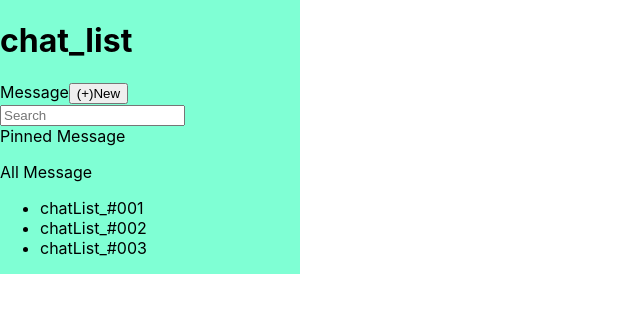
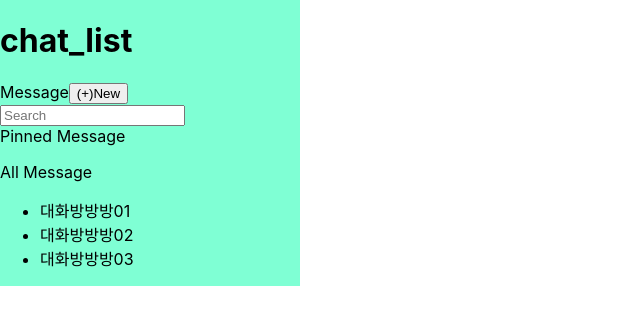
Before and after one commit to 86nicholaskim/chatchat, a React (Create React App) app: page / in a window 1280 px wide. Shown: the top 324 px of the page, without its empty margins (0-640 px from the left). Built offline with nearby package versions, Linux system fonts and the light colour scheme.

Commit message:
add search

```diff
--- a/src/api/chat/chat_api.tsx
+++ b/src/api/chat/chat_api.tsx
@@ -6,8 +6,13 @@ export interface IRoom {
   write_time?: string;
   room_number?: string;
 }
-export interface IChatRoom {
+
+export interface IChatRoomKey {
   key: string;
+  title: string;
+}
+
+export interface IChatRoom extends IChatRoomKey {
   members: {
     key?: string;
     member_name?: string;
@@ -27,6 +32,7 @@ export interface IChatRoomMember {
 const chatRoomData = [
   {
     key: "chatList_#001",
+    title: "대화방방방01",
     members: [
       {
         key: "113111.800000004",
@@ -92,6 +98,7 @@ const chatRoomData = [
   },
   {
     key: "chatList_#002",
+    title: "대화방방방02",
     members: [
       {
         key: "113344.800000004",
@@ -125,6 +132,7 @@ const chatRoomData = [
   },
   {
     key: "chatList_#003",
+    title: "대화방방방03",
     members: [
       {
         key: "114344.800000004",
@@ -160,6 +168,7 @@ const chatRoomData = [
 
 let initRoomData = {
   key: "",
+  title: "",
   members: [],
   data: [
     {
@@ -173,9 +182,13 @@ let initRoomData = {
   ],
 } as IChatRoom;
 
-export async function setChatRoomData(chatId: string): Promise<boolean> {
+export async function setChatRoomData(
+  key: string,
+  title: string
+): Promise<boolean> {
   let result = false;
-  initRoomData.key = chatId;
+  initRoomData.key = key;
+  initRoomData.title = title;
 
   await setTimeout(() => {
     chatRoomData.push(initRoomData);
--- a/src/component/chat/list/AllMessage.tsx
+++ b/src/component/chat/list/AllMessage.tsx
@@ -1,9 +1,13 @@
 import { Dispatch, SetStateAction } from "react";
 import { JsxElement } from "typescript";
-import { IChatRoom, getChatRoomData } from "../../../api/chat/chat_api";
+import {
+  IChatRoom,
+  IChatRoomKey,
+  getChatRoomData,
+} from "../../../api/chat/chat_api";
 
 interface IAllMessage {
-  chatList: { key: string }[];
+  chatList: IChatRoomKey[];
   chatCurrentData: IChatRoom;
   dispatch: Dispatch<any>;
 }
@@ -50,7 +54,7 @@ export default function AllMessage({
             <li key={item.key}>
               <div className="chat_list_item">
                 <div onClick={onClickList} className="chat_title">
-                  {item.key}
+                  {item.title}
                 </div>
               </div>
             </li>
--- a/src/component/chat/list/ChatList.tsx
+++ b/src/component/chat/list/ChatList.tsx
@@ -1,12 +1,13 @@
-import { Dispatch, SetStateAction, useRef, useState } from "react";
+import { Dispatch } from "react";
 import AllMessage from "./AllMessage";
 import NewMessage from "./NewMessage";
 import PinnedMessage from "./PinnedMessage";
-import { IChatRoom } from "../../../api/chat/chat_api";
+import { IChatRoom, IChatRoomKey } from "../../../api/chat/chat_api";
+import Search from "./Search";
 
 interface IChatList {
   dispatch: Dispatch<any>;
-  chatList: { key: string }[];
+  chatList: IChatRoomKey[];
   chatCurrentData: IChatRoom;
   showRoomInfo: boolean;
   showChatRoom: boolean;
@@ -32,6 +33,7 @@ export default function ChatList({
               showRoomInfo={showRoomInfo}
               showChatRoom={showChatRoom}
             />
+            <Search dispatch={dispatch} />
             <PinnedMessage />
             <AllMessage
               dispatch={dispatch}
--- a/src/component/chat/list/NewMessage.tsx
+++ b/src/component/chat/list/NewMessage.tsx
@@ -1,7 +1,8 @@
-import { Dispatch, SetStateAction, useRef, useState } from "react";
+import { Dispatch, useState } from "react";
 import {
   getChatRoomData,
   IChatRoom,
+  IChatRoomKey,
   IRoom,
   setChatRoomData,
 } from "../../../api/chat/chat_api";
@@ -26,12 +27,15 @@ export default function NewMessage({
     if (e.nativeEvent.isComposing) {
       return;
     }
-
+    const key = `${e.timeStamp}`;
     document.getElementById("new_room")?.setAttribute("hidden", "");
 
-    dispatch({ type: "add_chat", add_chat_id: { key: newRoom } });
+    dispatch({
+      type: "add_chat",
+      add: { key: key, title: newRoom } as IChatRoomKey,
+    });
 
-    dispatch({ type: "update_chat_id", chat_id: newRoom });
+    dispatch({ type: "update_chat_id", title: newRoom });
 
     setNewRoom((input) => {
       console.log(input);
@@ -39,13 +43,14 @@ export default function NewMessage({
     });
 
     // setChatRoomData(newRoom) chat_api파일 함수에 임시데이터값에 추가
-    setChatRoomData(newRoom);
-    getChatRoomData(newRoom).then((result) => {
-      console.log(newRoom);
+    setChatRoomData(key, newRoom);
+    getChatRoomData(key).then((result) => {
+      console.log(key);
       dispatch({
         type: "set_chatroom",
         chat_data: {
           key: result.key,
+          title: result.title,
           data: result.data,
           members: result.members,
         },
@@ -86,10 +91,6 @@ export default function NewMessage({
             placeholder="Enter New Room Name."
           />
         </div>
-        <div id="search">
-          <div className="search_button" id="search_button"></div>
-          <input placeholder="Search" />
-        </div>
       </div>
     </>
   );
--- /dev/null
+++ b/src/component/chat/list/Search.tsx
@@ -0,0 +1,23 @@
+import { ChangeEvent, Dispatch, memo, useCallback } from "react";
+
+interface ISearchProps {
+  dispatch: Dispatch<any>;
+}
+
+const Search = memo(({ dispatch }: ISearchProps) => {
+  const onChange = useCallback(
+    (e: ChangeEvent<HTMLInputElement>) => {
+      dispatch({ type: "search_keyword", keyword: e.target.value });
+    },
+    [dispatch]
+  );
+
+  return (
+    <div id="search">
+      <div className="search_button" id="search_button"></div>
+      <input placeholder="Search" onChange={onChange} />
+    </div>
+  );
+});
+
+export default Search;
--- a/src/component/chat/room/ChatRoomContents.tsx
+++ b/src/component/chat/room/ChatRoomContents.tsx
@@ -17,7 +17,7 @@ const ChatRoomContents = memo(
         <div className="chat_content">
           <div style={{ display: "flex", justifyContent: "space-between" }}>
             <div className="left_toolbar">
-              <div className="chat_title">{chatCurrentData.key}</div>
+              <div className="chat_title">{chatCurrentData.title}</div>
             </div>
             <div className="right_toolbar">
               <button
--- a/src/container/contents/MainContainer.tsx
+++ b/src/container/contents/MainContainer.tsx
@@ -2,67 +2,33 @@ import ChatList from "../../component/chat/list/ChatList";
 import ChatRoom from "../../component/chat/room/ChatRoom";
 import ChatRoomInfo from "../../component/chat/roomInfo/ChatRoomInfo";
 import { useRef, useState, useEffect, useReducer } from "react";
-import { getChatRoomData, IChatRoom, IRoom } from "../../api/chat/chat_api";
-export default function MainContainer() {
+import {
+  getChatRoomData,
+  IChatRoom,
+  IChatRoomKey,
+  IRoom,
+} from "../../api/chat/chat_api";
+import { reducer } from "../../reducer/ chat/reducer";
+
 const _userId = "user_id_1";
-  const _chatList = [
-    { key: "chatList_#001" },
-    { key: "chatList_#002" },
-    { key: "chatList_#003" },
+const _chatList: IChatRoomKey[] = [
+  { key: "chatList_#001", title: "대화방방방01" },
+  { key: "chatList_#002", title: "대화방방방02" },
+  { key: "chatList_#003", title: "대화방방방03" },
 ];
 
-  const initChatData = {
+const initChatData: IChatRoom = {
   key: "",
+  title: "",
   members: [],
   data: [],
 };
 
-  const reducer = (state: any, action: any) => {
-    switch (action.type) {
-      case "set_chatroom":
-        return {
-          ...state,
-          chat_room: {
-            ...action.chat_data,
-          },
-        };
-      case "add_chatroom_message":
-        return {
-          ...state,
-          chat_room: {
-            ...state.chat_room,
-            data: [...state.chat_room.data, action.chat_data.data],
-          },
-        };
-      case "show_chatroom":
-        return { ...state, showChatRoom: !state.showChatRoom };
-      case "show_roominfo":
-        return { ...state, showRoomInfo: !state.showRoomInfo };
-      case "update_chat_id":
-        return {
-          ...state,
-          chat_id: action.chat_id,
-        };
-
-      case "remove_chat":
-        return {
-          ...state,
-          chat_list: state.chat_list.filter(
-            (item: any) => item.key !== action.remove_chat_id
-          ),
-        };
-      case "add_chat":
-        return {
-          ...state,
-          chat_list: [...state.chat_list, action.add_chat_id],
-        };
-      default:
-        throw Error("Unknown action: " + action.type);
-    }
-  };
+export default function MainContainer() {
   const [state, dispatch] = useReducer(reducer, {
     chat_id: "",
-    chat_list: _chatList,
+    _chat_list: _chatList.slice() as unknown as IChatRoomKey,
+    chat_list: _chatList as unknown as IChatRoomKey,
     showChatRoom: false,
     showRoomInfo: false,
     chat_room: initChatData as IChatRoom,
@@ -110,7 +76,7 @@ export default function MainContainer() {
               chatRoom={state.chat_room}
             />
           ) : null}
-          {state.showRoomInfo ? (
+          {state.showChatRoom && state.showRoomInfo ? (
             <ChatRoomInfo chatCurrentData={state.chat_room} />
           ) : null}
         </div>
--- /dev/null
+++ b/src/reducer/ chat/reducer.ts
@@ -0,0 +1,56 @@
+import { IChatRoom, IChatRoomKey } from "../../api/chat/chat_api";
+
+export const reducer = (state: any, action: any) => {
+  switch (action.type) {
+    case "set_chatroom":
+      return {
+        ...state,
+        chat_room: {
+          ...action.chat_data,
+        },
+      };
+    case "add_chatroom_message":
+      return {
+        ...state,
+        chat_room: {
+          ...state.chat_room,
+          data: [...state.chat_room.data, action.chat_data.data],
+        },
+      };
+    case "show_chatroom":
+      return { ...state, showChatRoom: !state.showChatRoom };
+    case "show_roominfo":
+      return { ...state, showRoomInfo: !state.showRoomInfo };
+    case "update_chat_id":
+      return {
+        ...state,
+        chat_id: action.title,
+      };
+
+    case "remove_chat":
+      const remove = state.chat_list.filter(
+        (item: any) => item.key !== action.remove_chat_id
+      );
+      return {
+        ...state,
+        chat_list: remove,
+        _chat_list: remove,
+      };
+    case "add_chat":
+      const add = [...state.chat_list, action.add];
+      return {
+        ...state,
+        chat_list: add,
+        _chat_list: add,
+      };
+    case "search_keyword":
+      return {
+        ...state,
+        chat_list: state._chat_list.filter((item: IChatRoomKey) =>
+          item.title.includes(action.keyword)
+        ),
+      };
+    default:
+      throw Error("Unknown action: " + action.type);
+  }
+};
```
Lines whose indentation alone changed are shown as unchanged.
